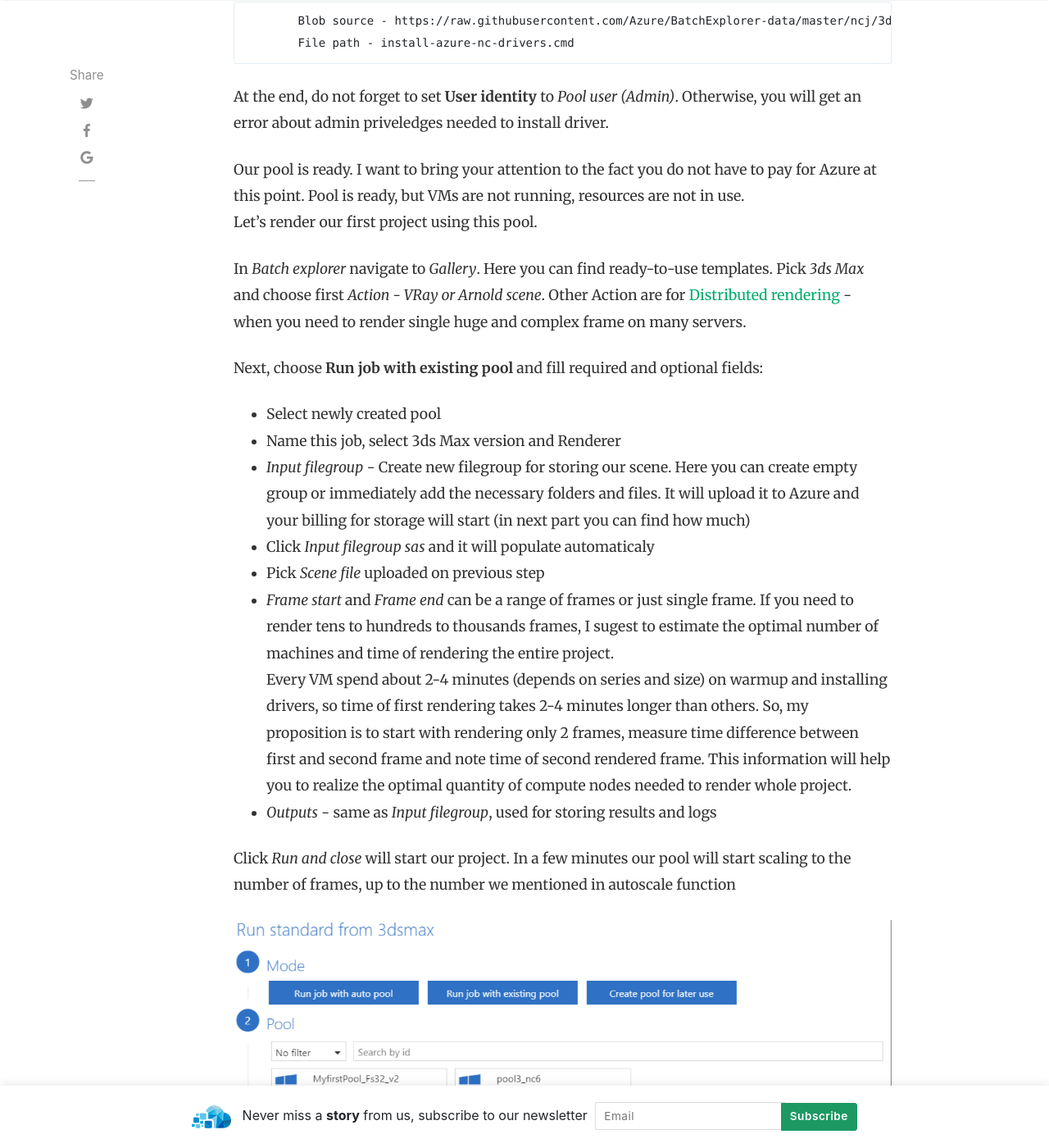
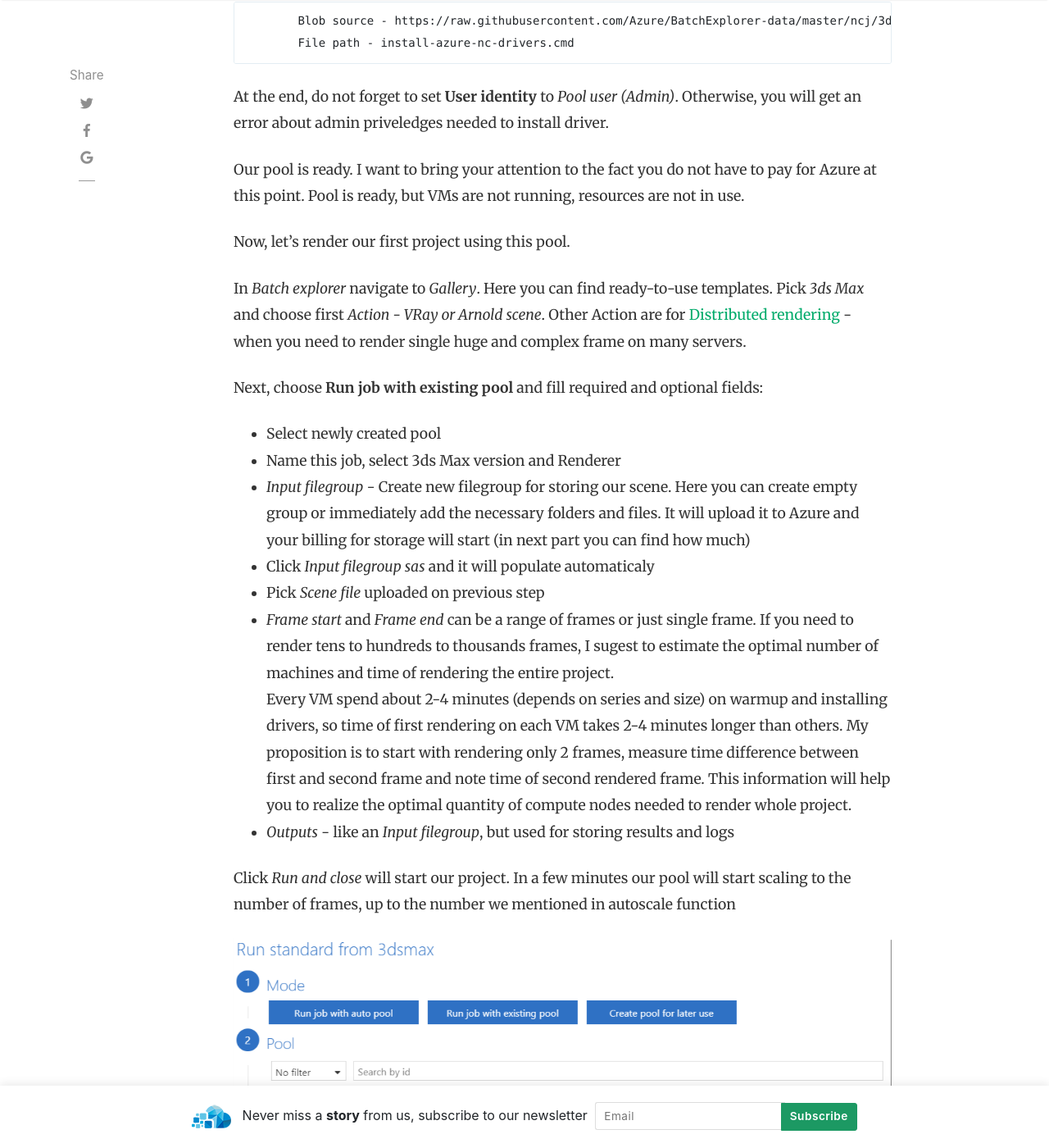
Before and after one commit to AzCEE/azcee.github.io, a Jekyll site: the page built from _posts/2019-02-08-Rendering.md, in a window 1280 px wide and 1400 px high, scrolled down 7336 px. Shown: the whole window at 82% size. Built offline with Jekyll 4.4.1, drawn with Linux system fonts in a browser that asks for light colours; nearby versions of some CDN libraries; comment, search, counter and statistics services are not loaded; some of the changed text lies outside the part shown.

Commit message:
Update 2019-02-08-Rendering.md

```diff
--- a/_posts/2019-02-08-Rendering.md
+++ b/_posts/2019-02-08-Rendering.md
@@ -139,7 +139,8 @@
 about admin priveledges needed to install driver.
 
 Our pool is ready. I want to bring your attention to the fact you do not have to pay for Azure at this point. Pool is ready, but VMs are not running, resources are not in use.
-Let's render our first project using this pool.
+
+Now, let's render our first project using this pool.
 
 In *Batch explorer* navigate to *Gallery*. Here you can find ready-to-use templates. Pick *3ds Max* and choose first *Action - VRay or Arnold scene*. Other Action are for [Distributed rendering](https://docs.chaosgroup.com/display/VRAY3MAX/Set+Up+Distributed+Rendering) -
 when you need to render single huge and complex frame on many servers.
@@ -152,9 +153,9 @@
  - Click *Input filegroup sas* and it will populate automaticaly
  - Pick *Scene file* uploaded on previous step
  - *Frame start* and *Frame end* can be a range of frames or just single frame. If you need to render tens to hundreds to thousands frames, I sugest to estimate the optimal number of machines and time of rendering the entire project.
- Every VM spend about 2-4 minutes (depends on series and size) on warmup and installing drivers, so time of first rendering takes 2-4 minutes longer than others. So, my proposition is to start with rendering only 2 frames,
+ Every VM spend about 2-4 minutes (depends on series and size) on warmup and installing drivers, so time of first rendering on each VM takes 2-4 minutes longer than others. My proposition is to start with rendering only 2 frames,
 measure time difference between first and second frame and note time of second rendered frame. This information will help you to realize the optimal quantity of compute nodes needed to render whole project.
- - *Outputs* - same as *Input filegroup*, used for storing results and logs
+ - *Outputs* - like an *Input filegroup*, but used for storing results and logs
 
 Click *Run and close* will start our project. In a few minutes our pool will start scaling to the number of frames, up to the number we mentioned in autoscale function
 
@@ -168,7 +169,7 @@
 ![Cpuload](/assets/users/sergeyperus/cpuload.png)
 
 You also can check *Jobs* menu. Here you can see all your projects with all tasks (frames) statistics.
-And in Data section you can download results from Output folder once jobs done
+And in *Data* section you can download results from Output folder once jobs done.
 
 ## How much it will cost
 
@@ -177,7 +178,7 @@
  Almost every Azure resource billed by minute, and VM is not an exclusion.
 
  Suppose, to render all frames of our scene, it will take 5 hours of operation of 50 virtual machines with 32 cores each, for a total of 1600 CPU cores.
- In addition, we will rent 3rd party licenses (Autodesk® 3ds Max and Chaos Group V-Ray). Of course, you can use your own licenses and build your custom image with it among with all desired plugins. But I will use simple scenario in this post - with license rent
+ In addition, we will rent 3rd party licenses (Autodesk® 3ds Max and Chaos Group V-Ray). Of course, you can use your own licenses and build your custom image with it among with all desired plugins. But I will use simple scenario in this post - with license rent.
 
  According to this information, the cost of compute resources can be about $505:
 
```
Also changed, not shown: other parts of _posts/2019-02-08-Rendering.md (+2 -2 lines).
